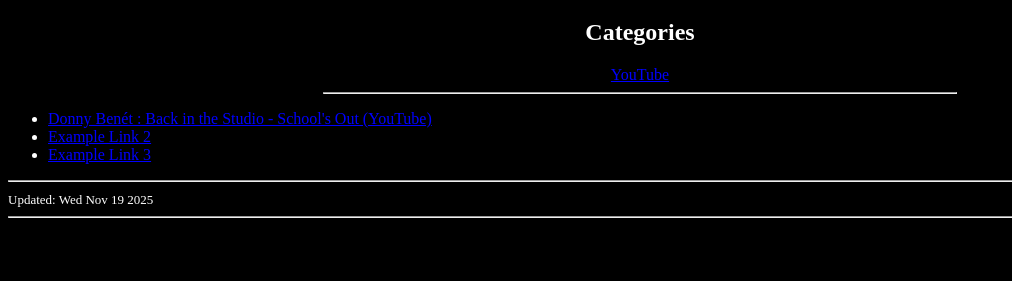
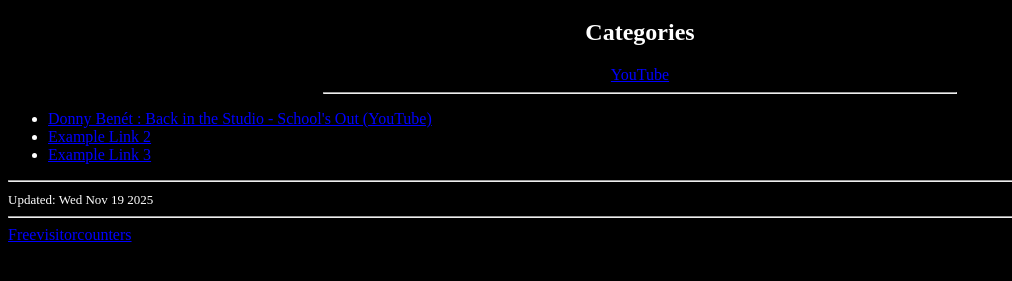
Before and after one commit to best-of-the-web/botw, a plain HTML site: page index.html in a window 1280 px wide. Shown: the part 61-342 px from the top of the page, without its empty margins (0-1012 px from the left). Drawn offline with Linux system fonts and the light colour scheme; a script that the page names is missing.

Commit message:
Update index.html

```diff
--- a/index.html
+++ b/index.html
@@ -23,10 +23,8 @@
   <hr>
   <font size="-1">Updated: <script>document.write(new Date().toDateString())</script></font>
 <hr>
-<div align="center">
-<script type="text/javascript" src="https://www.freecounterstat.com/count/8y9d?init=300"></script>
-<noscript><img src="https://www.freecounterstat.com/count/8y9d/nocount?init=300" alt="visitor counter"></noscript>
-</div>
+ <a href='http://www.freevisitorcounters.com'>Freevisitorcounters</a> <script type='text/javascript' src='https://www.freevisitorcounters.com/auth.php?id=e58ddd249115a73102986f45d8d1d5ed30adf79b'></script>
+<script type="text/javascript" src="https://www.freevisitorcounters.com/en/home/counter/1443941/t/9"></script>
 
 </body>
 </html>
```
